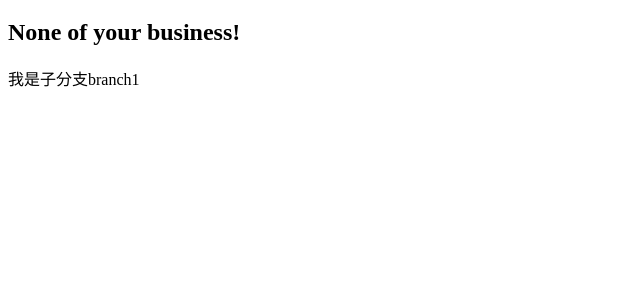
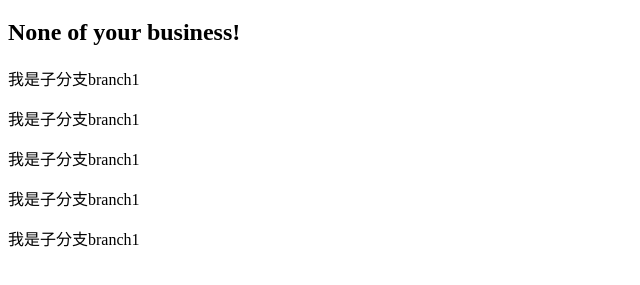
Before and after one commit to carnival0511/htmlCode, a plain HTML site: page index.html in a window 1280 px wide. Shown: the part 61-346 px from the top of the page, without its empty margins (0-640 px from the left). Drawn offline with Linux system fonts and the light colour scheme.

Commit message:
also add some sentences

```diff
--- a/index.html
+++ b/index.html
@@ -11,6 +11,10 @@
     <h1>what are you doing?</h1>
     <h2>None of your business!</h2>
     <p>我是子分支branch1</p>
+    <p>我是子分支branch1</p>
+    <p>我是子分支branch1</p>
+    <p>我是子分支branch1</p>
+    <p>我是子分支branch1</p>
 </body>
 
 </html>
```
